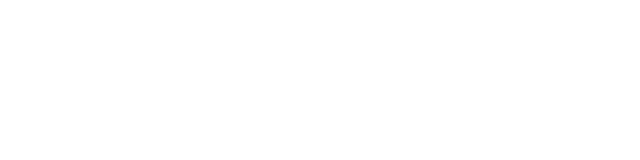
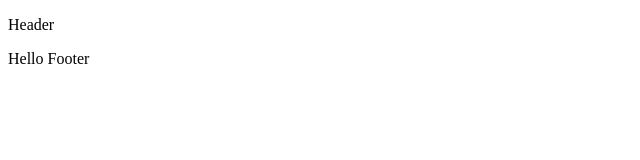
Before and after one commit to kaitlinnowell/movie-review, a React (Vite) app in the folder client/: page / in a window 1280 px wide. Shown: the top 160 px of the page, without its empty margins (0-640 px from the left). Built offline with nearby package versions, Linux system fonts and the light colour scheme.

Commit message:
added some files along with some intro work on components

```diff
--- a/client/package.json
+++ b/client/package.json
@@ -12,13 +12,13 @@
   },
   "dependencies": {
     "@apollo/client": "^3.7.14",
+    "bootstrap": "^5.2.3",
     "graphql": "^16.6.0",
-    "bootstrap": "^5.2.3",
     "jwt-decode": "^3.1.2",
     "react": "^18.2.0",
     "react-bootstrap": "^2.7.4",
     "react-dom": "^18.2.0",
-    "react-router-dom": "^6.11.2"
+    "react-router-dom": "^6.25.1"
   },
   "devDependencies": {
     "@types/react": "^18.3.3",
--- a/client/src/App.jsx
+++ b/client/src/App.jsx
@@ -1,5 +1,28 @@
+import { createBrowserRouter, RouterProvider } from "react-router-dom";
+import AppLayout from "./pages/AppLayout";
+import Login from "./pages/Login";
+import Error from "./components/Error";
+
 function App() {
-  return <div></div>;
+  const router = createBrowserRouter([
+    {
+      element: <AppLayout />,
+      errorElement: <Error />,
+
+      children: [
+        {
+          path: "/login",
+          element: <Login />,
+        },
+        {
+          path: "/",
+          element: <AppLayout />,
+        },
+      ],
+    },
+  ]);
+
+  return <RouterProvider router={router} />;
 }
 
 export default App;
--- /dev/null
+++ b/client/src/components/Error.jsx
@@ -0,0 +1,5 @@
+function Error() {
+  return <div>You done messed up</div>;
+}
+
+export default Error;
--- /dev/null
+++ b/client/src/components/Footer.jsx
@@ -0,0 +1,5 @@
+function Footer() {
+  return <div>Hello Footer</div>;
+}
+
+export default Footer;
--- /dev/null
+++ b/client/src/components/Header.jsx
@@ -0,0 +1,9 @@
+function Header() {
+  return (
+    <div>
+      <p>Header</p>
+    </div>
+  );
+}
+
+export default Header;
--- /dev/null
+++ b/client/src/pages/AppLayout.jsx
@@ -0,0 +1,13 @@
+import Header from "../components/Header";
+import Footer from "../components/Footer";
+
+function AppLayout() {
+  return (
+    <>
+      <Header />
+      <Footer />
+    </>
+  );
+}
+
+export default AppLayout;
--- /dev/null
+++ b/client/src/pages/Login.jsx
@@ -0,0 +1,5 @@
+function Login() {
+  return <div>login page</div>;
+}
+
+export default Login;
```
Also changed, not shown: 1 other file (tests, documents, lock files or other folders).
